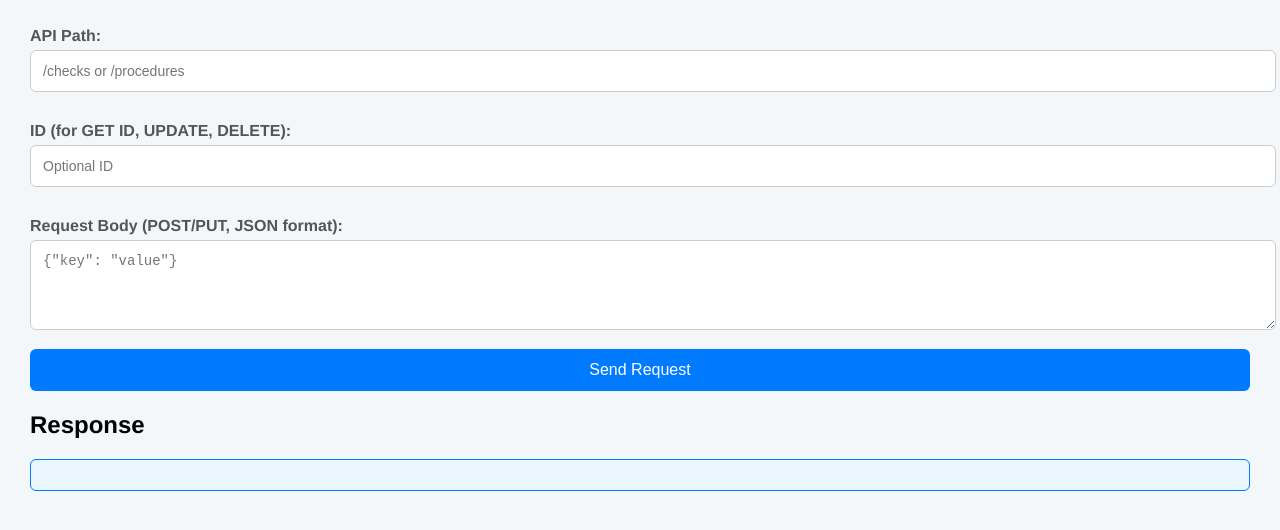
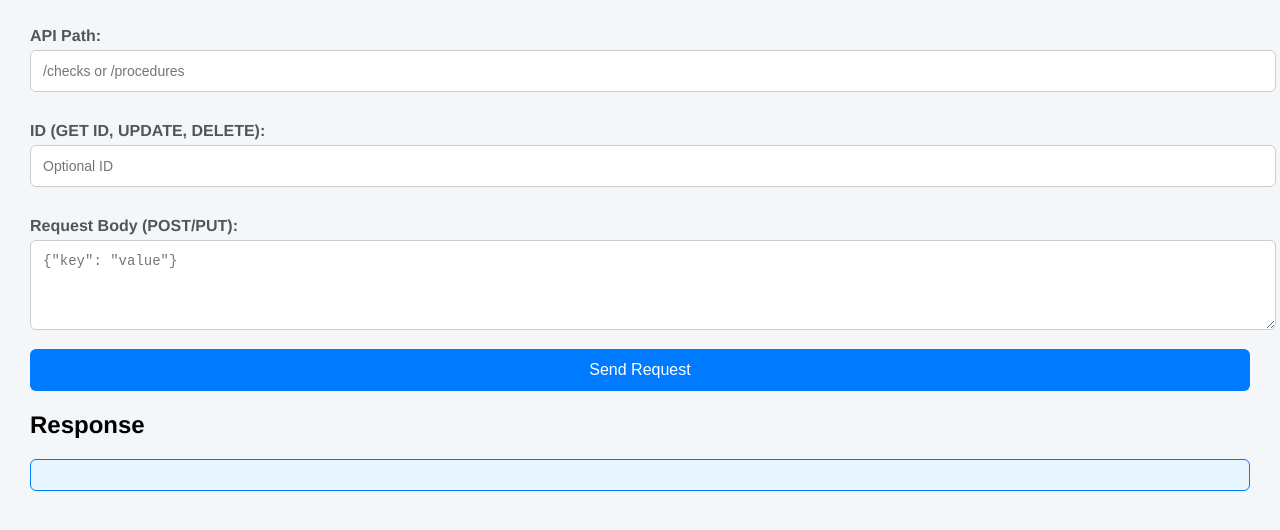
Before and after one commit to Dr-Benedek/ApiReq, a plain HTML site: page index.html in a window 1280 px wide. Shown: the part 178-708 px from the top of the page. Drawn offline with Linux system fonts and the light colour scheme.

Commit message:
Add files via upload

```diff
--- a/index.html
+++ b/index.html
@@ -22,10 +22,10 @@
     <label for="path">API Path:</label>
     <input type="text" id="path" placeholder='/checks or /procedures'></body>
 
-    <label for="id">ID (for GET ID, UPDATE, DELETE):</label>
+    <label for="id">ID (GET ID, UPDATE, DELETE):</label>
     <input type="text" id="id" placeholder="Optional ID" />
 
-    <label for="request-body">Request Body (POST/PUT, JSON format):</label>
+    <label for="request-body">Request Body (POST/PUT):</label>
     <textarea id="request-body" rows="4" placeholder='{"key": "value"}'></textarea>
 
     <button id="send-request-btn">Send Request</button>
```
